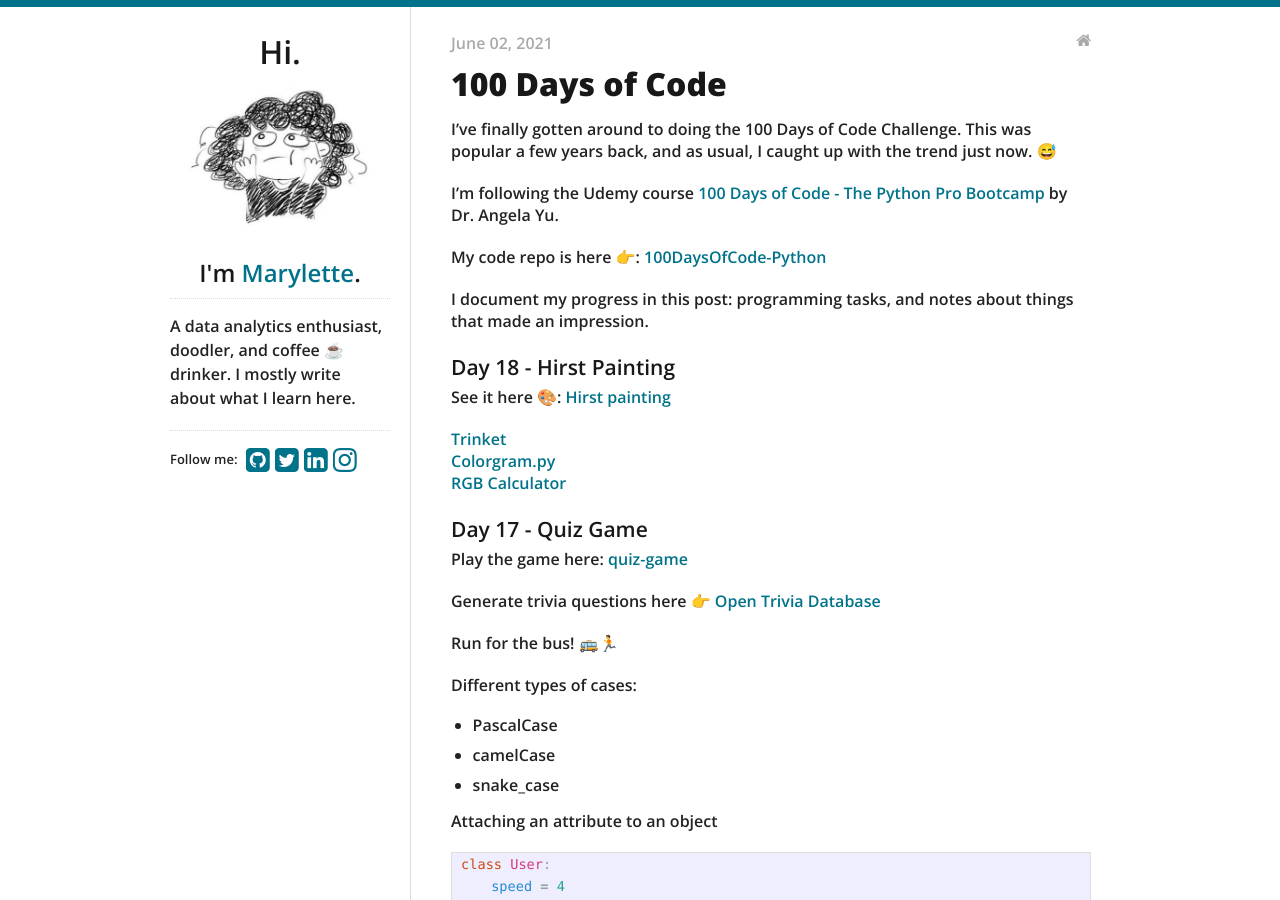
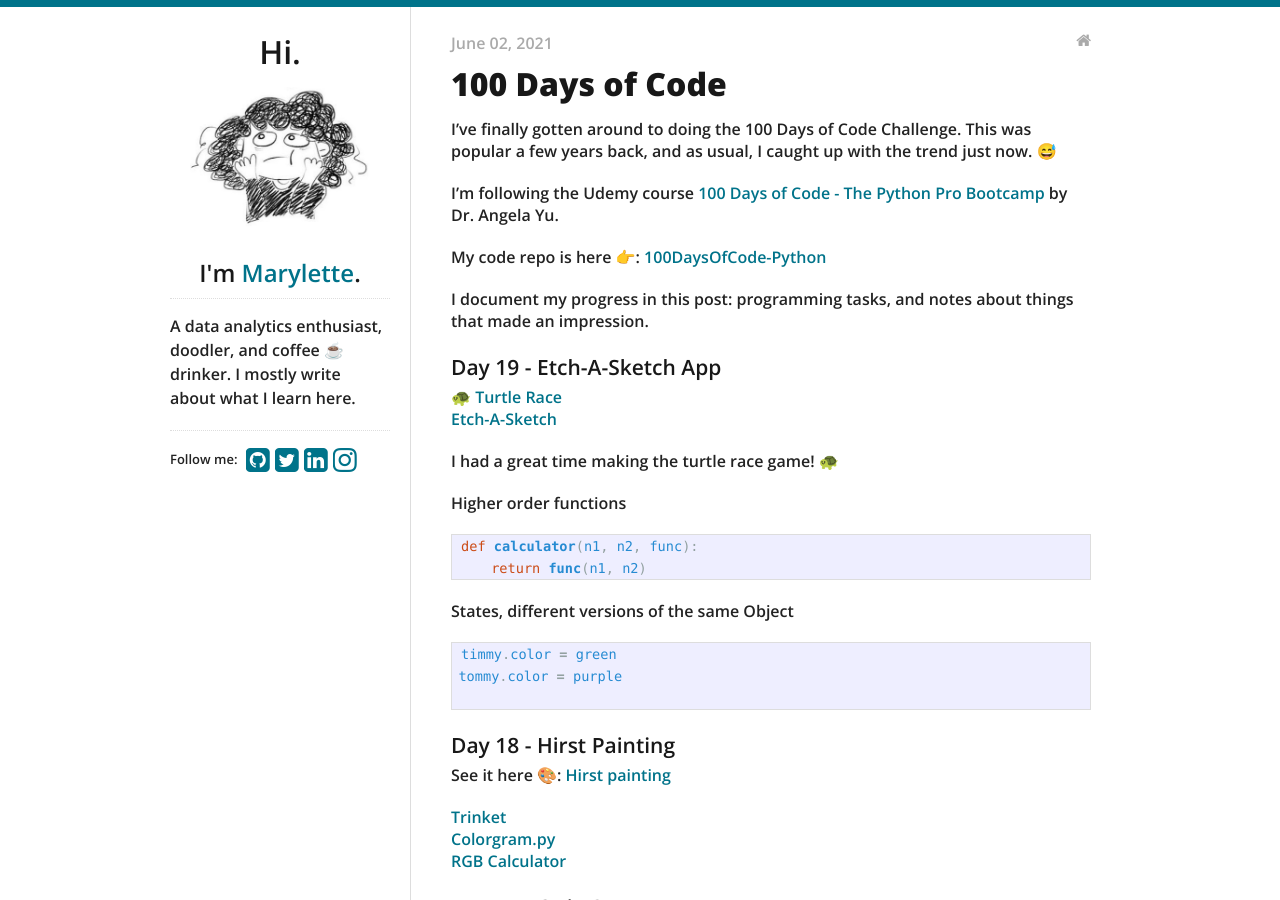
Before and after one commit to maryletteroa/maryletteroa.github.io, a Jekyll site: the page built from _posts/2021-06-02-hundred-days-of-python.md, in a window 1280 px wide and 900 px high. Built offline with Jekyll 4.4.1, drawn with Linux system fonts in a browser that asks for light colours.

Commit message:
update post

````diff
--- a/_posts/2021-06-02-hundred-days-of-python.md
+++ b/_posts/2021-06-02-hundred-days-of-python.md
@@ -12,6 +12,29 @@
 My code repo is here 👉: [100DaysOfCode-Python](https://github.com/maryletteroa/100DaysOfCode-Python)
 
 I document my progress in this post: programming tasks, and notes about things that made an impression.
+
+#### Day 19 - Etch-A-Sketch App
+
+🐢 [Turtle Race](https://replit.com/@maryletteroa/turtle-race)
+[Etch-A-Sketch](https://replit.com/@maryletteroa/etch-a-sketch)
+
+
+I had a great time making the turtle race game! 🐢
+
+Higher order functions
+
+```python
+def calculator(n1, n2, func):
+    return func(n1, n2)
+```
+
+States, different versions of the same Object
+```python
+timmy.color = green
+tommy.color = purple
+
+```
+
 
 #### Day 18 - Hirst Painting
 
````
